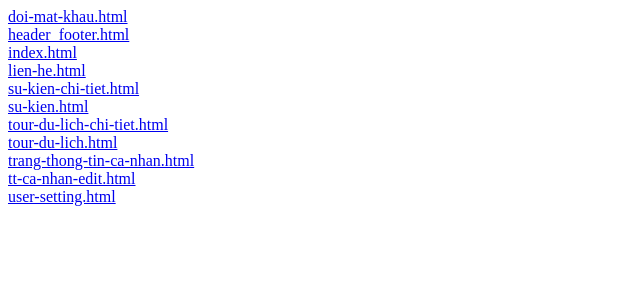
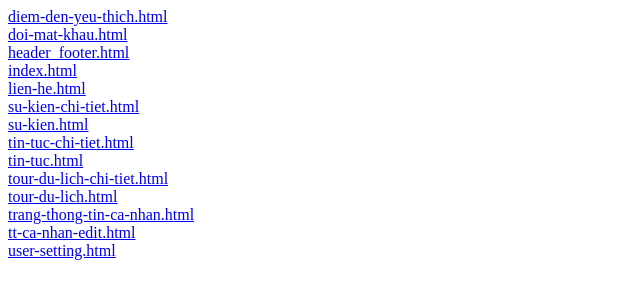
Before and after one commit to Deocomate/tayho.long.dev.github.io, a website: page index.html in a window 1280 px wide. Shown: the whole page, without its empty margins (0-640 px from the left). Drawn offline with Linux system fonts and the light colour scheme.

Commit message:
UPdate index

```diff
--- a/index.html
+++ b/index.html
@@ -1,9 +1,12 @@
+<a href='./diem-den-yeu-thich.html' style='display: block'>diem-den-yeu-thich.html</a>
 <a href='./doi-mat-khau.html' style='display: block'>doi-mat-khau.html</a>
 <a href='./header_footer.html' style='display: block'>header_footer.html</a>
 <a href='./index.html' style='display: block'>index.html</a>
 <a href='./lien-he.html' style='display: block'>lien-he.html</a>
 <a href='./su-kien-chi-tiet.html' style='display: block'>su-kien-chi-tiet.html</a>
 <a href='./su-kien.html' style='display: block'>su-kien.html</a>
+<a href='./tin-tuc-chi-tiet.html' style='display: block'>tin-tuc-chi-tiet.html</a>
+<a href='./tin-tuc.html' style='display: block'>tin-tuc.html</a>
 <a href='./tour-du-lich-chi-tiet.html' style='display: block'>tour-du-lich-chi-tiet.html</a>
 <a href='./tour-du-lich.html' style='display: block'>tour-du-lich.html</a>
 <a href='./trang-thong-tin-ca-nhan.html' style='display: block'>trang-thong-tin-ca-nhan.html</a>
```
